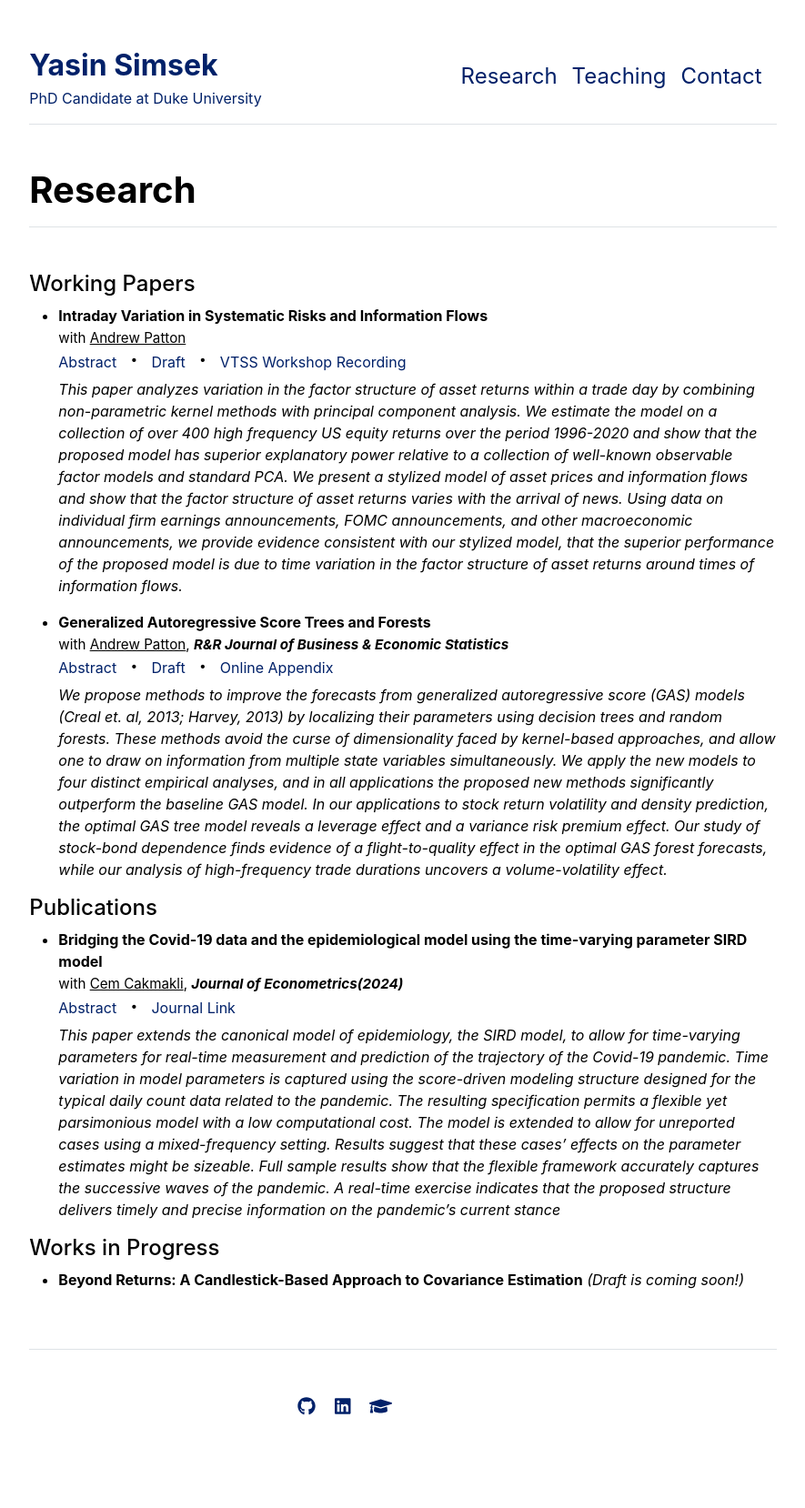
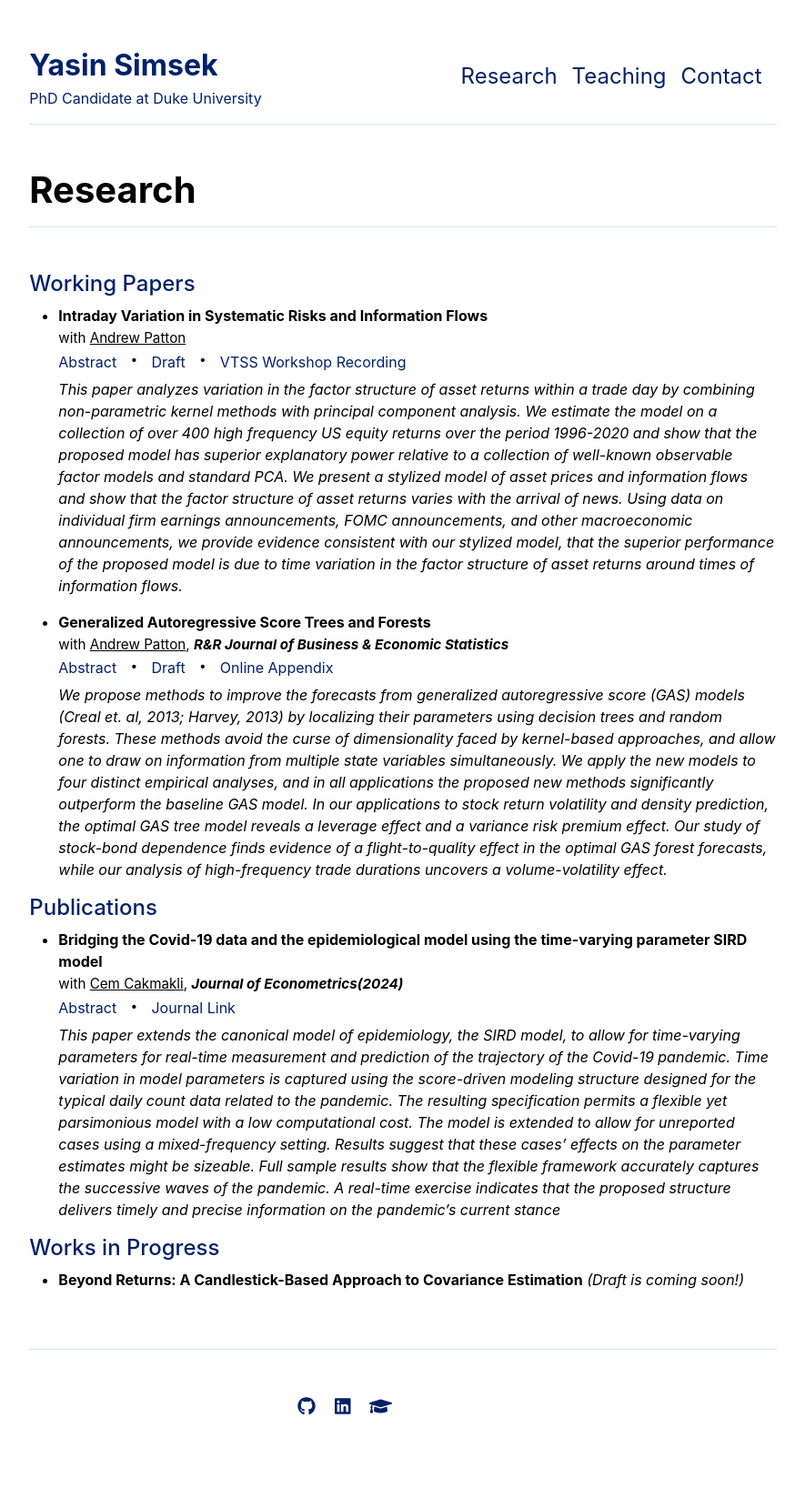
Before and after one commit to yasin-simsek/yasin-simsek.github.io, a Jekyll site: the page built from research.md, in a window 1280 px wide. Shown: the whole page at 91% size, without its empty margins (197-1082 px from the left). Built offline with Jekyll 4.4.1, drawn with Linux system fonts in a browser that asks for light colours.

Commit message:
section header color set

```diff
--- a/research.md
+++ b/research.md
@@ -59,7 +59,7 @@ title: "Research"
 </style>
 
 
-#### Working Papers
+#### <span style="color: #012169;">Working Papers</span>
 - **Intraday Variation in Systematic Risks and Information Flows**
 <br>
 <span style="font-size: 0.95em;">with <a href="https://public.econ.duke.edu/~ap172/" style="font-size: inherit; text-decoration: underline; color: black;">Andrew Patton</a></span>
@@ -75,13 +75,13 @@ title: "Research"
 <br> <span style="font-size: 0.95em;">with <a href="https://public.econ.duke.edu/~ap172/" style="font-size: inherit; text-decoration: underline; color: black;">Andrew Patton</a>, ***R&R Journal of Business & Economic Statistics***</span> <br>
 <span class="abstract-toggle" onclick="toggleAbstract(this)">Abstract</span> <span class="middot">&middot;</span> <a href="https://papers.ssrn.com/sol3/papers.cfm?abstract_id=4459756" class="no-underline">Draft</a> <span class="middot">&middot;</span> <a href="assets/documents/Patton_Simsek_GAS_tree_APPENDIX.pdf" class="no-underline">Online Appendix</a> <span class="abstract-content">  *We propose methods to improve the forecasts from generalized autoregressive score (GAS) models (Creal et. al, 2013; Harvey, 2013) by localizing their parameters using decision trees and random forests. These methods avoid the curse of dimensionality faced by kernel-based approaches, and allow one to draw on information from multiple state variables simultaneously. We apply the new models to four distinct empirical analyses, and in all applications the proposed new methods significantly outperform the baseline GAS model. In our applications to stock return volatility and density prediction, the optimal GAS tree model reveals a leverage effect and a variance risk premium effect. Our study of stock-bond dependence finds evidence of a flight-to-quality effect in the optimal GAS forest forecasts, while our analysis of high-frequency trade durations uncovers a volume-volatility effect.*</span>
 
-#### Publications
+#### <span style="color: #012169;">Publications</span>
 * **Bridging the Covid-19 data and the epidemiological model using the time-varying parameter SIRD model**
 <br><span style="font-size: 0.95em;">with <a href="https://sites.google.com/site/cemcakmakli/home" style="font-size: inherit; text-decoration: underline; color: black;">Cem Cakmakli</a>, ***Journal of Econometrics(2024)***</span> <br>
 <span class="abstract-toggle" onclick="toggleAbstract(this)">Abstract</span> <span class="middot">&middot;</span> <a href="https://www.sciencedirect.com/science/article/pii/S0304407624001337" class="no-underline">Journal Link</a> <span class="abstract-content"> *This paper extends the canonical model of epidemiology, the SIRD model, to allow for time-varying parameters for real-time measurement and prediction of the trajectory of the Covid-19 pandemic. Time variation in model parameters is captured using the score-driven modeling structure designed for the typical daily count data related to the pandemic. The resulting specification permits a flexible yet parsimonious model with a low computational cost. The model is extended to allow for unreported cases using a mixed-frequency setting. Results suggest that these cases’ effects on the parameter estimates might be sizeable. Full sample results show that the flexible framework accurately captures the successive waves of the pandemic. A real-time exercise indicates that the proposed structure delivers timely and precise information on the pandemic’s current stance*</span>
 
 
-#### Works in Progress
+#### <span style="color: #012169;">Works in Progress</span>
 * **Beyond Returns: A Candlestick-Based Approach to Covariance Estimation** *(Draft is coming soon!)*
 
 
```
